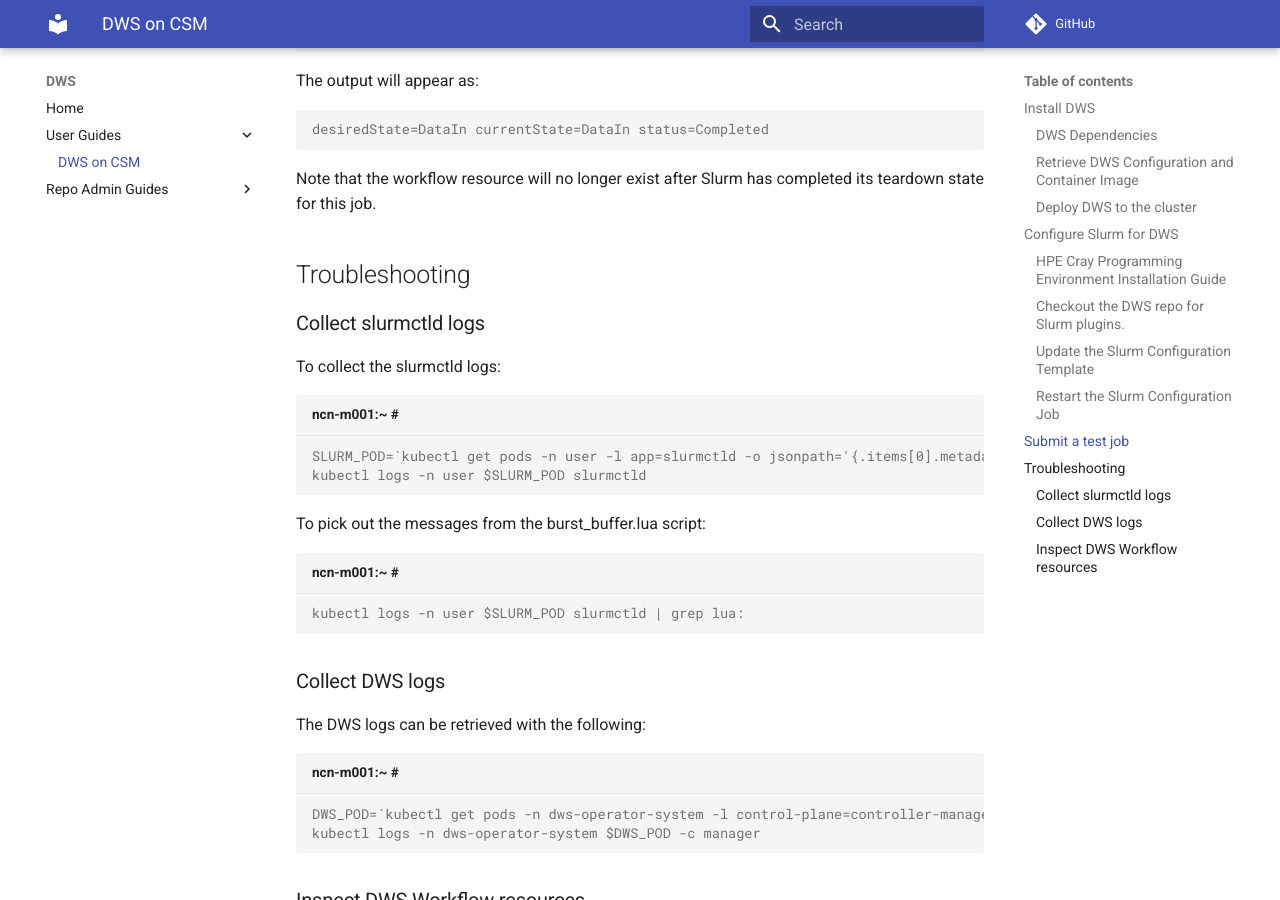
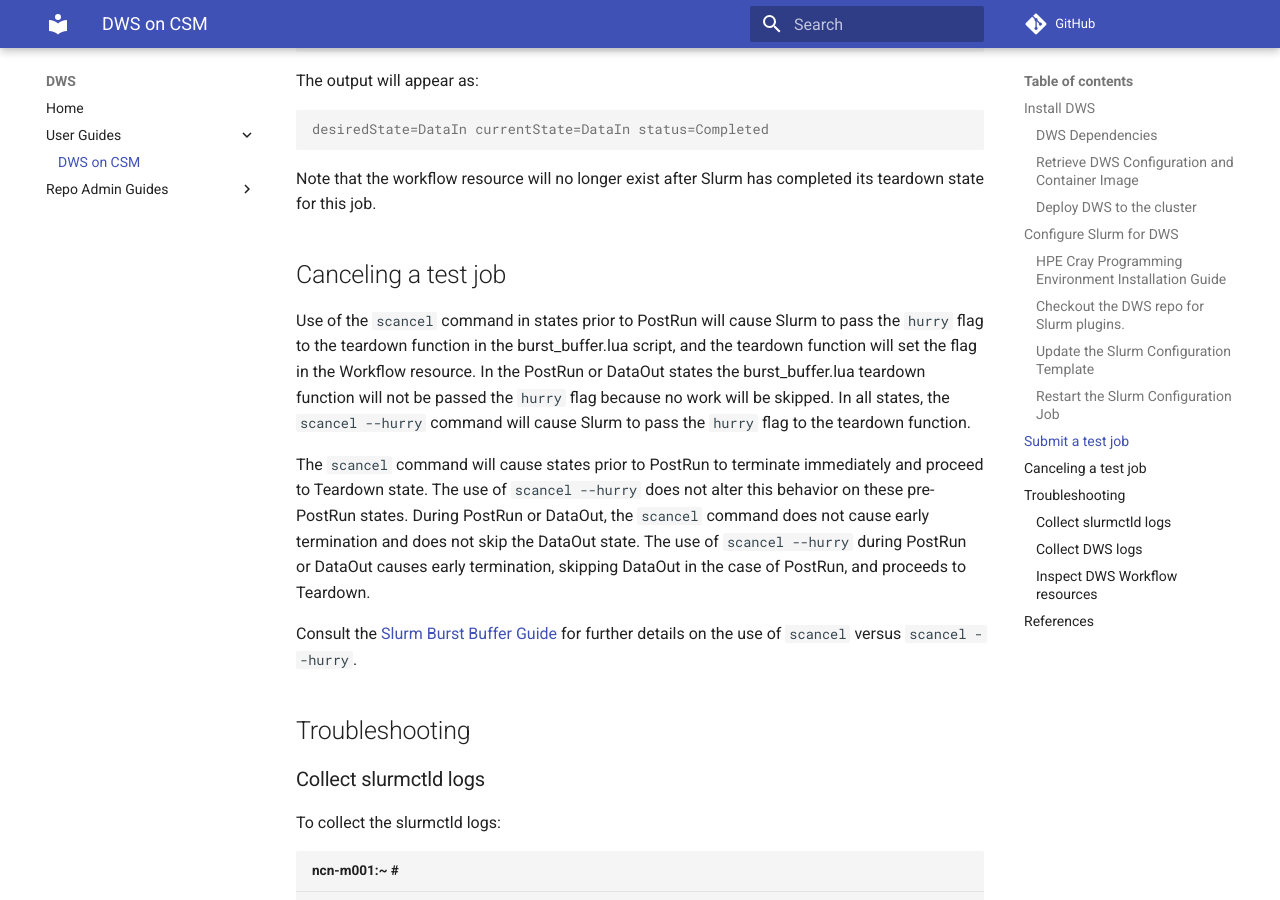
Before and after one commit to DataWorkflowServices/DataWorkflowServices.github.io, an MkDocs documentation site: the page built from docs/guides/dws-on-csm/readme.md, in a window 1280 px wide and 900 px high, scrolled down 4570 px. Built offline with MkDocs 1.6.1 and Material for MkDocs 9.7.7, drawn with Linux system fonts in a browser that asks for light colours; comment, search, counter and statistics services are not loaded; some of the changed text lies outside the part shown.

Commit message:
Add notes about scancel. (#4)
Signed-off-by: Dean Roehrich <dean.roehrich@hpe.com>

````diff
--- a/docs/guides/dws-on-csm/readme.md
+++ b/docs/guides/dws-on-csm/readme.md
@@ -190,6 +190,14 @@
 
 Note that the workflow resource will no longer exist after Slurm has completed its teardown state for this job.
 
+## Canceling a test job
+
+Use of the `scancel` command in states prior to PostRun will cause Slurm to pass the `hurry` flag to the teardown function in the burst_buffer.lua script, and the teardown function will set the flag in the Workflow resource.  In the PostRun or DataOut states the burst_buffer.lua teardown function will not be passed the `hurry` flag because no work will be skipped.  In all states, the `scancel --hurry` command will cause Slurm to pass the `hurry` flag to the teardown function.
+
+The `scancel` command will cause states prior to PostRun to terminate immediately and proceed to Teardown state.  The use of `scancel --hurry` does not alter this behavior on these pre-PostRun states.  During PostRun or DataOut, the `scancel` command does not cause early termination and does not skip the DataOut state.  The use of `scancel --hurry` during PostRun or DataOut causes early termination, skipping DataOut in the case of PostRun, and proceeds to Teardown.
+
+Consult the [Slurm Burst Buffer Guide](https://slurm.schedmd.com/burst_buffer.html) for further details on the use of `scancel` versus `scancel --hurry`.
+
 ## Troubleshooting
 
 ### Collect slurmctld logs
@@ -257,3 +265,9 @@
 workflows.dws.cray.hpe.com                       2022-11-21T15:38:13Z
 ```
 </details>
+
+## References
+
+* Section 10.3.2 of [HPE Cray Programming Environment Installation Guide: CSM on HPE Cray EX Systems (22.10) S-8003](https://support.hpe.com/hpesc/public/docDisplay?docLocale=en_US&docId=a00126783en_us)
+* [Slurm Burst Buffer Guide](https://slurm.schedmd.com/burst_buffer.html)
+* [Slurm burst_buffer.conf manage](https://slurm.schedmd.com/burst_buffer.conf.html)
````
